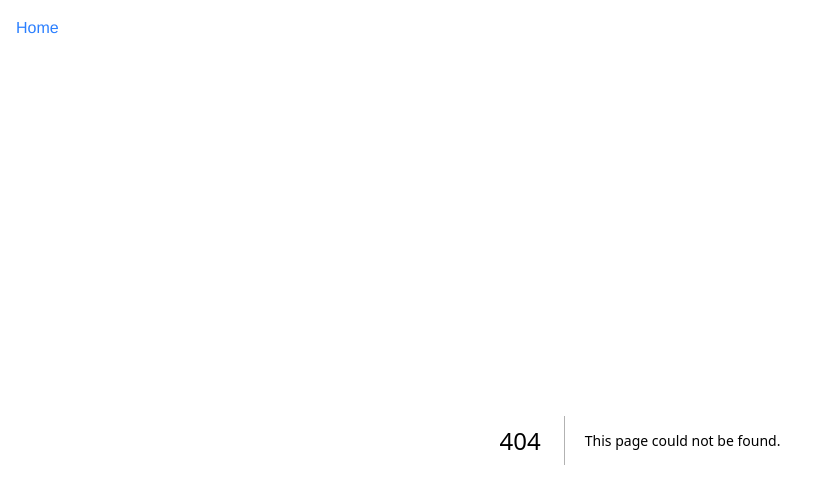
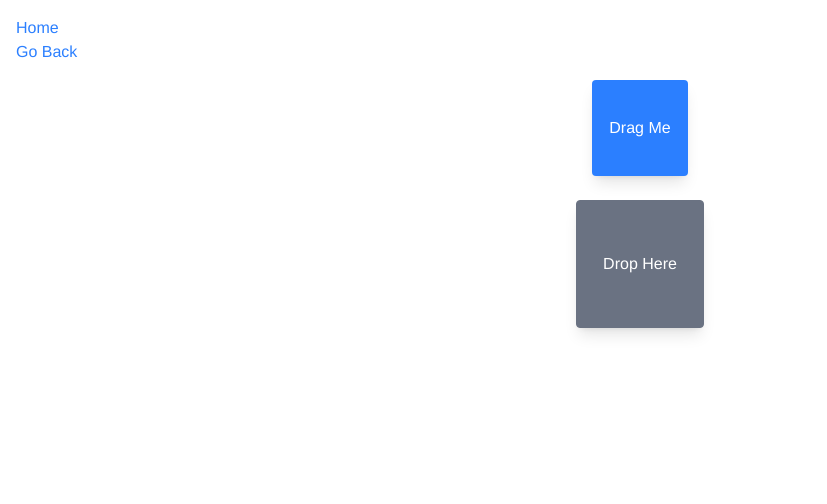
Before and after one commit to emanuelefavero/react-typescript, a Next.js app: page /events/drag-event in a window 1280 px wide. Before the commit this address had no page. Shown: the top 504 px of the page, without its empty margins (0-827 px from the left). Built offline with nearby package versions, Linux system fonts and the light colour scheme.

Commit message:
feat: /events/drag-event

```diff
--- /dev/null
+++ b/src/app/events/drag-event/page.tsx
@@ -0,0 +1,62 @@
+'use client'
+
+import { type DragEvent, useState } from 'react'
+
+// * DragEvent is a built-in type in React that represents the event object for drag events. It is often used to handle events like drag start, drag over, and drop
+
+export default function Page() {
+  const [dragColor, setDragColor] = useState('bg-blue-500')
+  const [dropColor, setDropColor] = useState('bg-gray-500')
+  const [dropText, setDropText] = useState('Drop Here')
+
+  const handleDragStart = () => {
+    setDragColor('bg-red-500') // Change color while dragging
+  }
+
+  const handleDragEnd = () => {
+    setDragColor('bg-blue-500') // Reset color when drag ends
+  }
+
+  const handleDragOver = (event: DragEvent<HTMLDivElement>) => {
+    event.preventDefault()
+    setDropColor('bg-green-500') // Change color of drop zone when dragging over
+  }
+
+  const handleDragLeave = () => {
+    setDropColor('bg-gray-500') // Reset drop zone color when leaving
+  }
+
+  const handleDrop = (event: DragEvent<HTMLDivElement>) => {
+    event.preventDefault()
+    setDropColor('bg-green-500') // Change drop zone color when dropped
+    setDropText('Dropped') // Change text when dropped
+
+    // Reset drop zone color and text after a delay
+    setTimeout(() => {
+      setDropColor('bg-gray-500')
+      setDropText('Drop Here')
+    }, 500)
+  }
+
+  return (
+    <div className='p-4 space-y-6 flex flex-col items-center'>
+      <div
+        draggable
+        onDragStart={handleDragStart}
+        onDragEnd={handleDragEnd}
+        className={`w-24 h-24 ${dragColor} text-white flex items-center justify-center rounded shadow-lg cursor-grab`}
+      >
+        Drag Me
+      </div>
+
+      <div
+        onDragOver={handleDragOver}
+        onDragLeave={handleDragLeave}
+        onDrop={handleDrop}
+        className={`w-32 h-32 ${dropColor} flex items-center justify-center rounded shadow-lg border border-gray-500 text-white`}
+      >
+        {dropText}
+      </div>
+    </div>
+  )
+}
--- a/src/app/events/page.tsx
+++ b/src/app/events/page.tsx
@@ -21,6 +21,9 @@ export default function Page() {
         <li>
           <Link href='/events/focus-event'>FocusEvent</Link>
         </li>
+        <li>
+          <Link href='/events/drag-event'>DragEvent</Link>
+        </li>
       </ul>
     </>
   )
```
